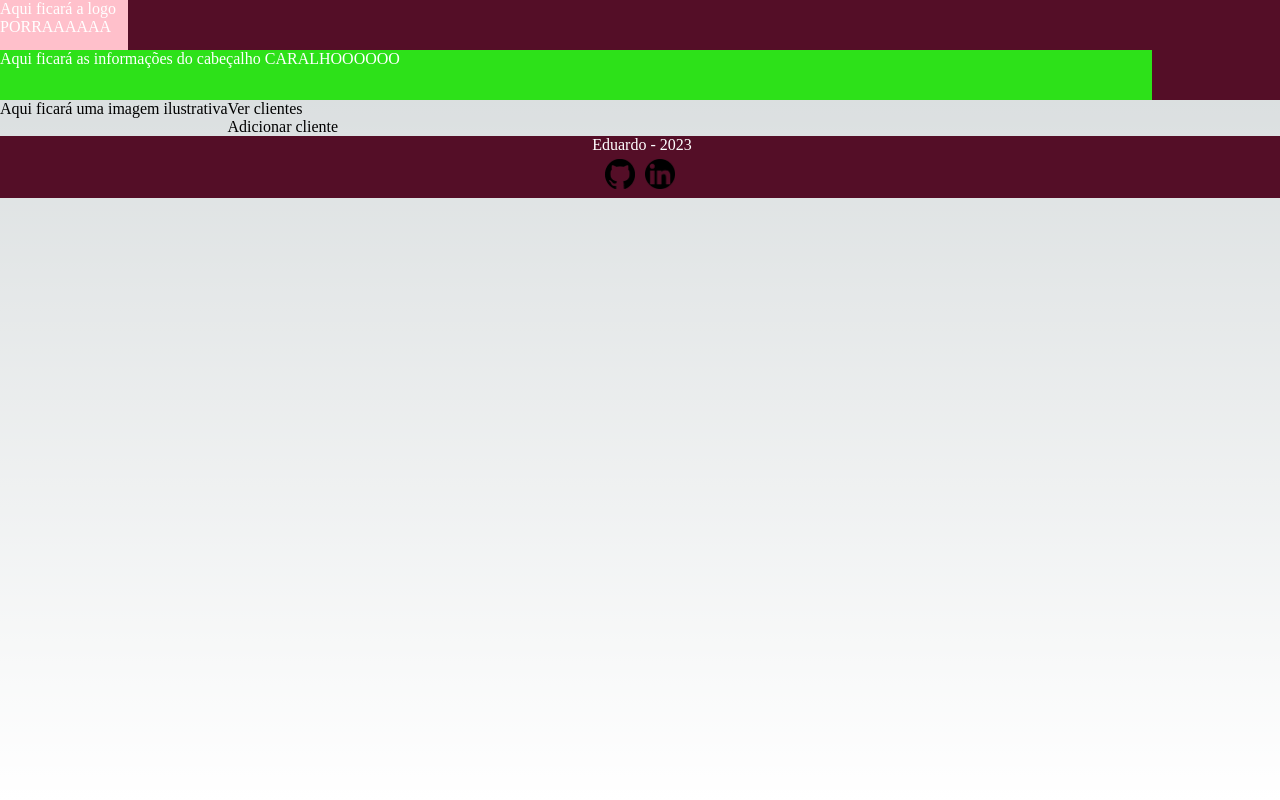
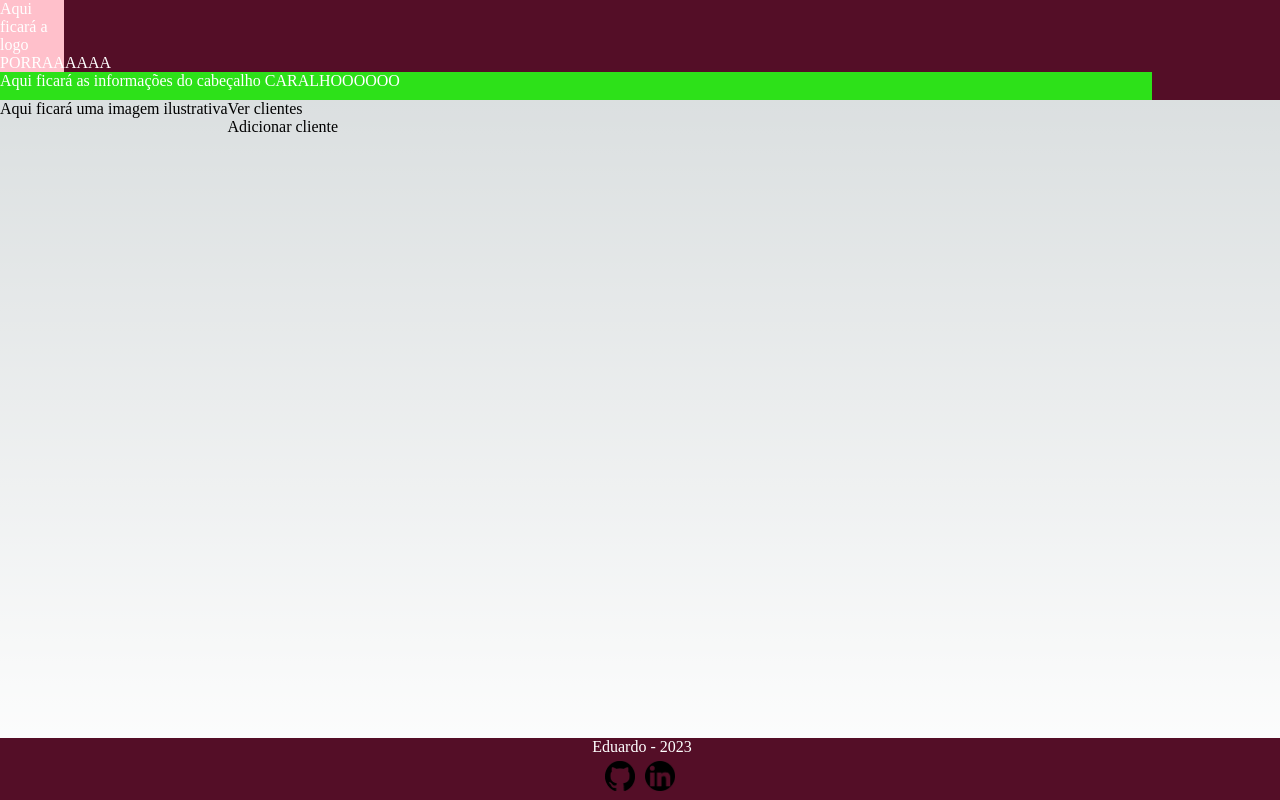
Before and after one commit to EduardoGomesSa/cadastro-cliente-next, a Next.js app: page / in a window 1280 px wide. Built offline with nearby package versions, Linux system fonts and the light colour scheme.

Commit message:
preenchimento de toda a área disponivel do index

```diff
--- a/src/components/cabecalho.tsx
+++ b/src/components/cabecalho.tsx
@@ -2,7 +2,7 @@ import styles from '../styles/Cabecalho.module.css'
 
 export default function Cabecalho(){
     return (
-        <div className={styles.cabecalho}>
+        <div className={styles.cabecalho} id={styles.root}>
             Aqui ficará as informações do cabeçalho CARALHOOOOOO
         </div>
     )
--- a/src/styles/Home.module.css
+++ b/src/styles/Home.module.css
@@ -6,4 +6,5 @@
 
 .content{
   display: flex;
+  height: 100vh;
 }
--- a/src/styles/Logo.module.css
+++ b/src/styles/Logo.module.css
@@ -1,5 +1,5 @@
 .logo{
-    width: 10%;
+    width: 5%;
     height: 100px;
     background-color: pink;
 }
```
